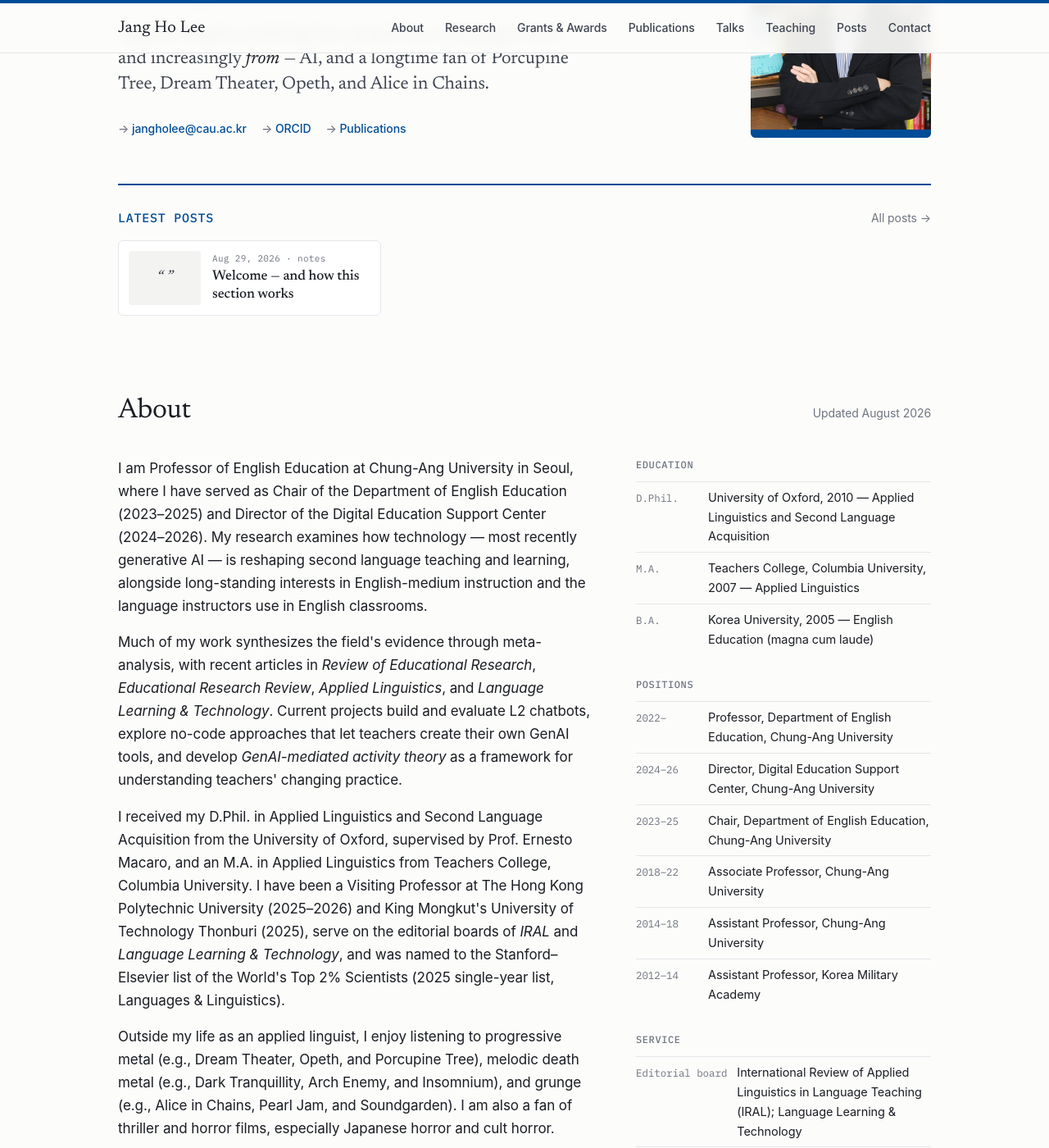
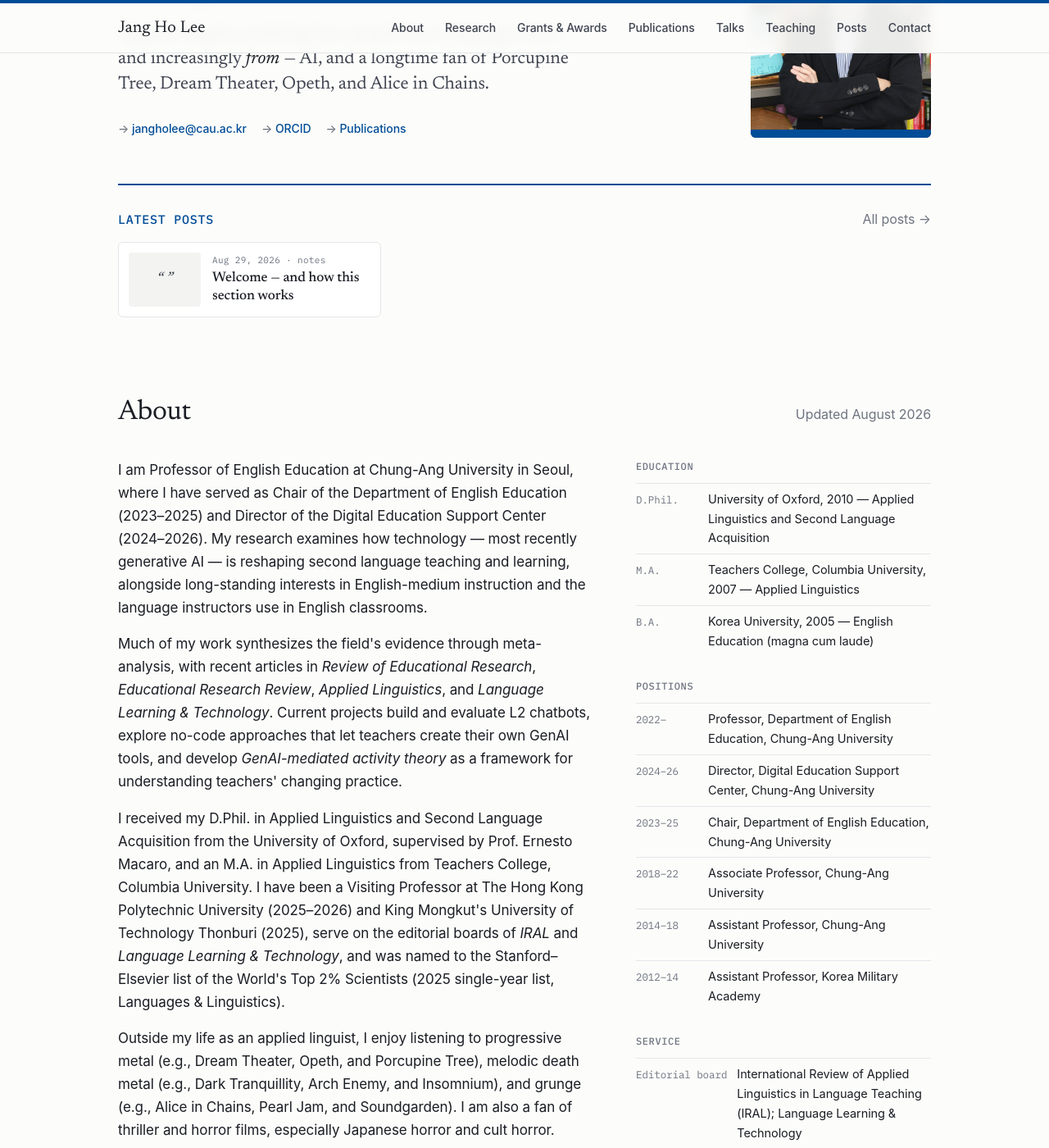
Before and after one commit to jangho330/jangho330.github.io, a Jekyll site: the page built from index.html, in a window 1280 px wide and 1400 px high, scrolled down 244 px. Shown: the whole window at 82% size. Built offline with Jekyll 4.4.1, drawn with Linux system fonts in a browser that asks for light colours; some web fonts are replaced.

Commit message:
Update style.css

```diff
--- a/assets/css/style.css
+++ b/assets/css/style.css
@@ -61,7 +61,7 @@ h1{font-family:var(--display);font-weight:400;font-size:clamp(40px,6vw,64px);lin
 section{padding:88px 0 0}
 .sec-head{display:flex;align-items:baseline;justify-content:space-between;gap:24px;margin-bottom:28px}
 h2{font-family:var(--display);font-weight:400;font-size:34px;letter-spacing:-.01em;margin:0}
-.sec-note{font-size:14px;color:var(--slate)}
+.sec-note{font-size:16px;color:var(--slate)}
 .prose{font-size:17px;max-width:66ch}
 .prose p{margin:0 0 16px}
 .label,.aside h3,.courses h3,footer h3{font-family:var(--mono);font-size:12px;text-transform:uppercase;letter-spacing:.05em;color:var(--slate);margin:0 0 10px;font-weight:500}
```
